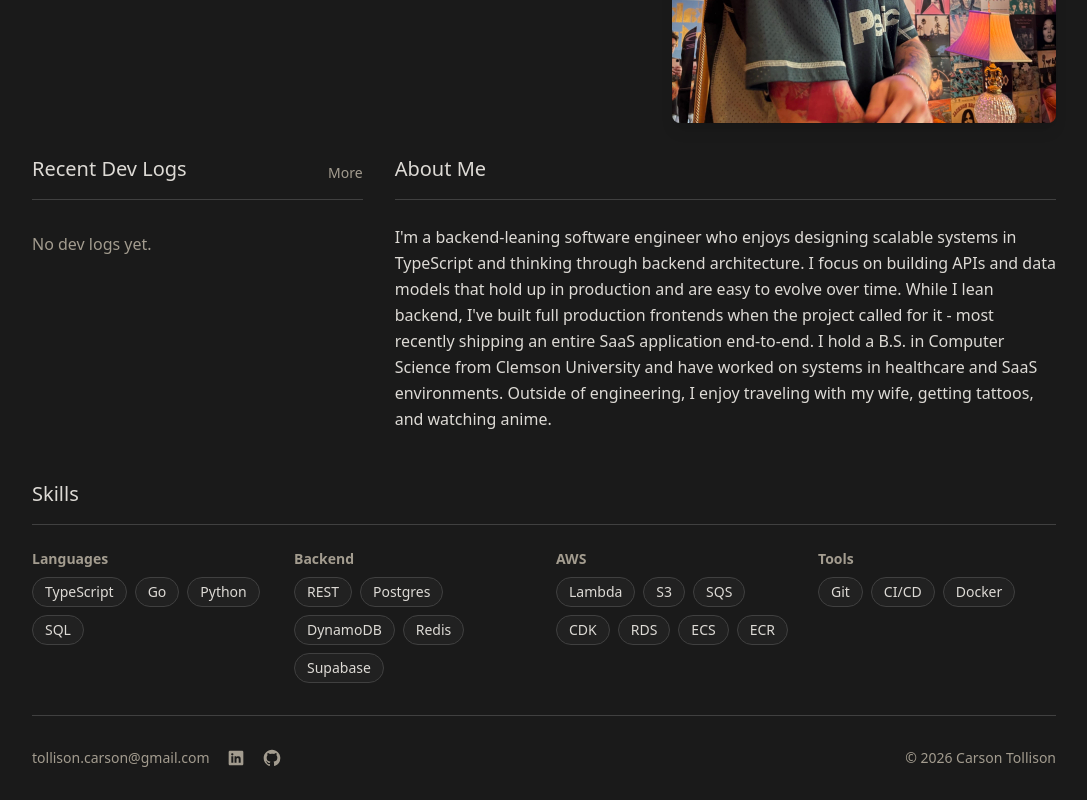
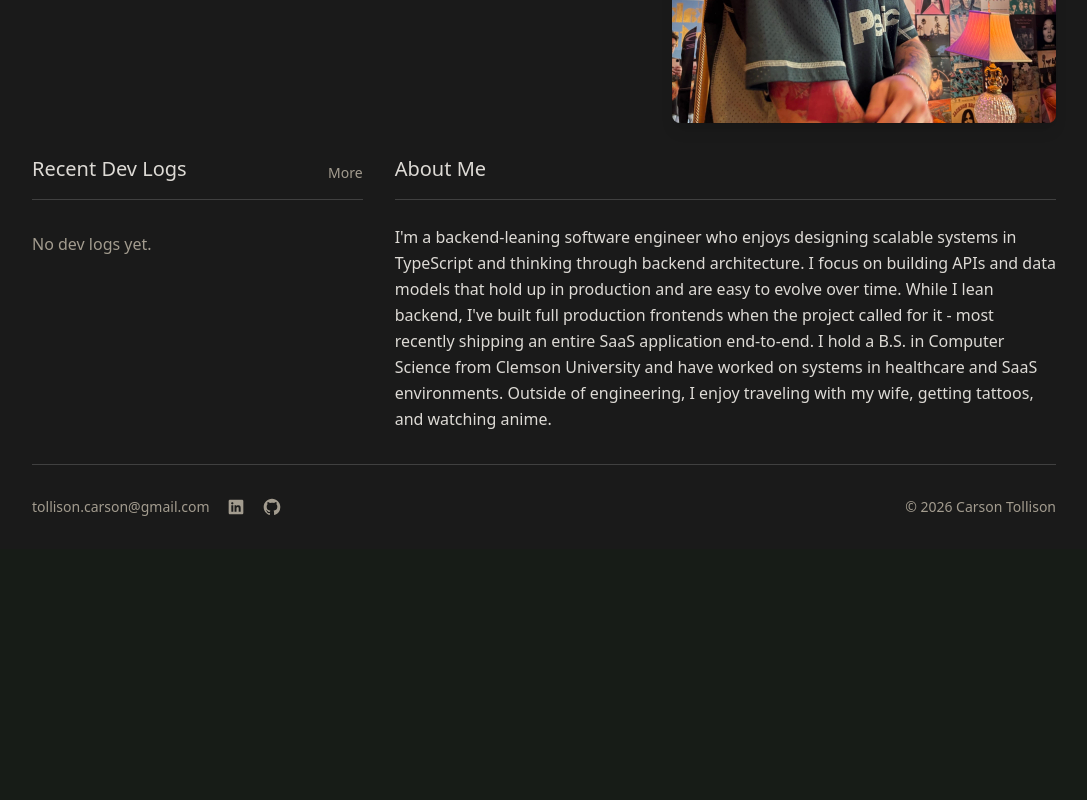
Before and after one commit to c-tollison/carson-dev, a React (Vite) app: page / in a window 1280 px wide. Shown: the part 368-1168 px from the top of the page, without its empty margins (96-1183 px from the left). After the commit the page ends 917 px from the top, so only its background shows below. Built offline with nearby package versions, Linux system fonts and the light colour scheme.

Commit message:
Remove skills

```diff
--- a/src/routes/dashboard.tsx
+++ b/src/routes/dashboard.tsx
@@ -49,52 +49,6 @@ function Dashboard() {
 
                 </div>
             </div>
-
-            <div className='mt-8 md:mt-12 w-full'>
-                <h3 className='border-b pb-4 border-border text-xl'>Skills</h3>
-                <div className='mt-6 grid grid-cols-1 md:grid-cols-4 gap-6'>
-                    <div>
-                        <h4 className='text-sm font-semibold text-muted-foreground mb-2'>Languages</h4>
-                        <div className='flex flex-wrap gap-2'>
-                            {['TypeScript', 'Go', 'Python', 'SQL'].map((skill) => (
-                                <span key={skill} className='px-3 py-1 rounded-full bg-card border border-border text-sm'>
-                                    {skill}
-                                </span>
-                            ))}
-                        </div>
-                    </div>
-                    <div>
-                        <h4 className='text-sm font-semibold text-muted-foreground mb-2'>Backend</h4>
-                        <div className='flex flex-wrap gap-2'>
-                            {['REST', 'Postgres', 'DynamoDB', 'Redis', 'Supabase'].map((skill) => (
-                                <span key={skill} className='px-3 py-1 rounded-full bg-card border border-border text-sm'>
-                                    {skill}
-                                </span>
-                            ))}
-                        </div>
-                    </div>
-                    <div>
-                        <h4 className='text-sm font-semibold text-muted-foreground mb-2'>AWS</h4>
-                        <div className='flex flex-wrap gap-2'>
-                            {['Lambda', 'S3', 'SQS', 'CDK', 'RDS', 'ECS', 'ECR'].map((skill) => (
-                                <span key={skill} className='px-3 py-1 rounded-full bg-card border border-border text-sm'>
-                                    {skill}
-                                </span>
-                            ))}
-                        </div>
-                    </div>
-                    <div>
-                        <h4 className='text-sm font-semibold text-muted-foreground mb-2'>Tools</h4>
-                        <div className='flex flex-wrap gap-2'>
-                            {['Git', 'CI/CD', 'Docker'].map((skill) => (
-                                <span key={skill} className='px-3 py-1 rounded-full bg-card border border-border text-sm'>
-                                    {skill}
-                                </span>
-                            ))}
-                        </div>
-                    </div>
-                </div>
-            </div>
         </PageWrapper>
     );
 }
```
